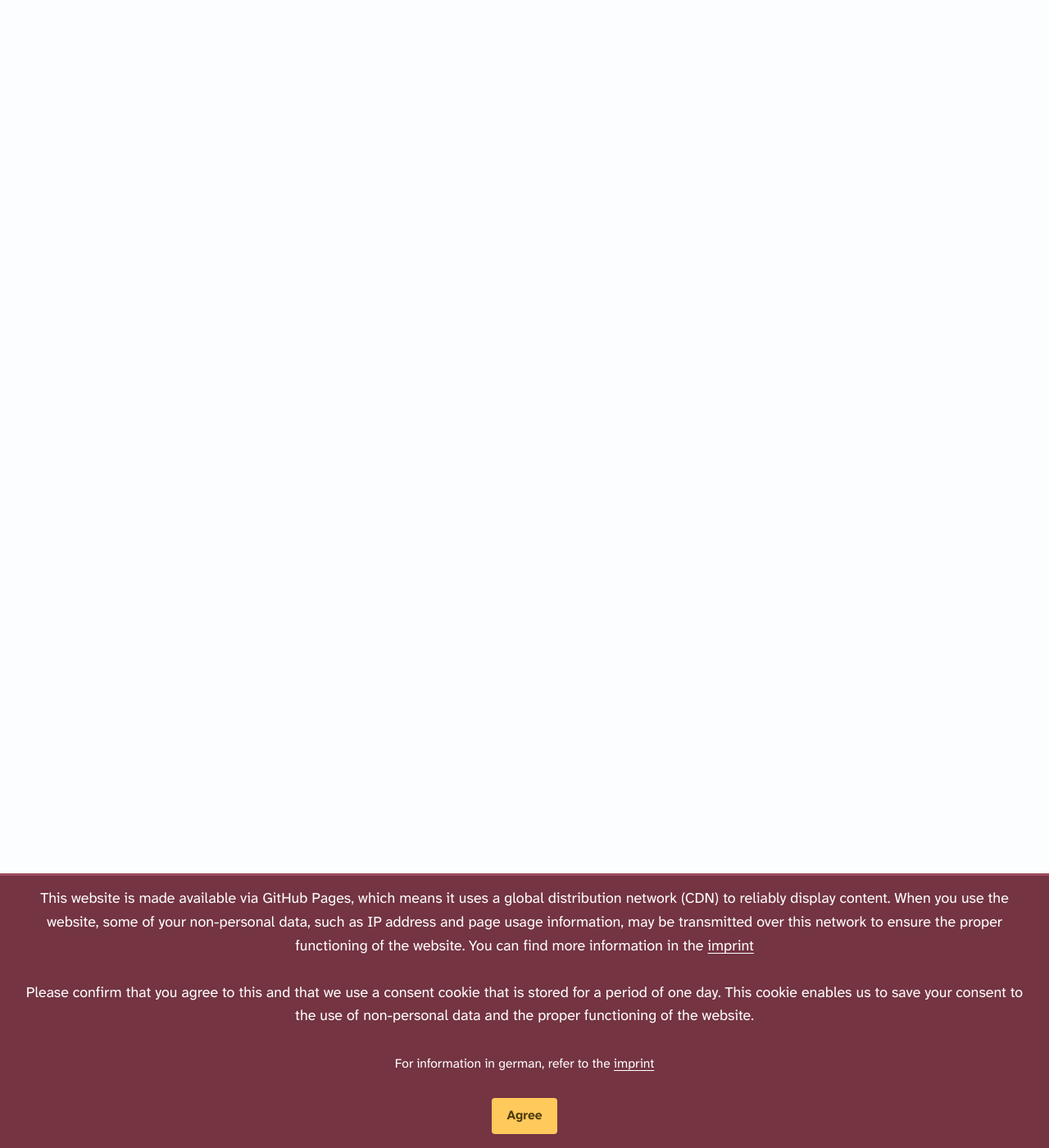
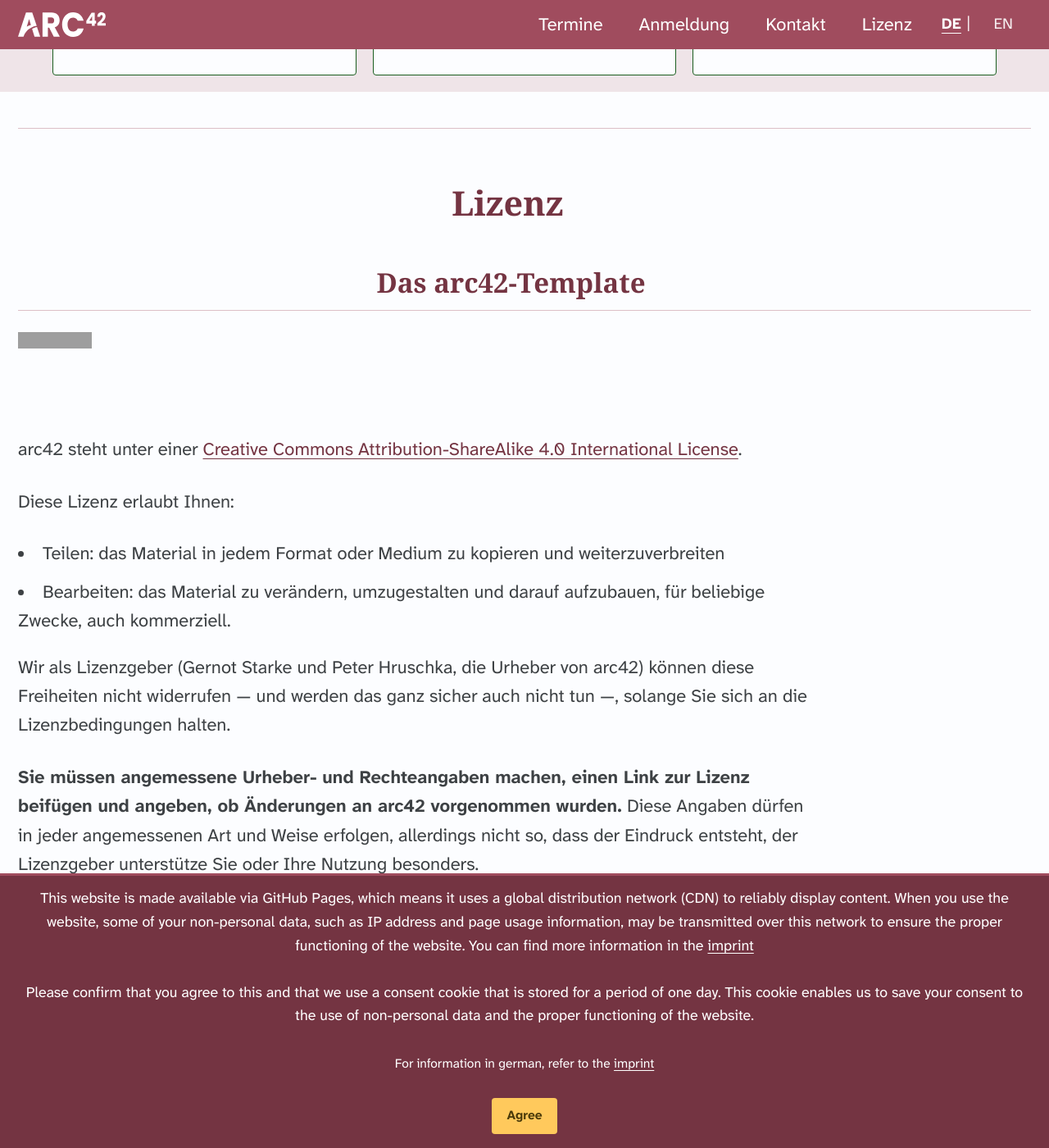
Before and after one commit to arc42/trainings.arc42.org-site, a Jekyll site: the page built from _pages/home-de.html, in a window 1280 px wide and 1400 px high, scrolled down 8503 px. Shown: the whole window at 82% size. Built offline with Jekyll 4.4.1, drawn with Linux system fonts in a browser that asks for light colours; cached includes are drawn as plain includes; some web fonts are replaced; some of the changed text lies outside the part shown; grey boxes are pictures that could not be loaded.

Commit message:
feat: German home page /de/
Replaces Task 1's /de/ placeholder with the real German home page — a
structural twin of _pages/home.html: same layout, same section ids
(training-dates, contact, license), same classes, same icons and the same
links. Only the language and the registration form URL differ
(/anmeldung/ instead of /registration/).

Two things the new page turned up in its English twin:

- The EN lead still routed German-language courses to /anmeldung/ mid-prose,
  contradicting every EN card below it, which routes to /registration/.
  From the English page registration is /registration/, full stop; the German
  path belongs to the masthead switch. The lead now points at the per-card
  delivery-language note instead.
- The license block re-opened its own <div id="main" role="main">
  <section class="page__content">, but layouts/page.html already wraps the
  page in exactly that — the page shipped two id="main" and two role="main"
  landmarks. Dropped the inner wrapper rather than copy the defect into the
  German twin. Visually neutral: the same descendant selectors match those
  paragraphs either way, and nothing references #main.

README.md and CRUSH.md: the site is bilingual now (EN at /, DE at /de/),
the masthead carries a DE|EN switch where the search toggle used to sit,
nav is per language via main/main_de, and timeline cards follow the page
language while the delivery language shows as a per-card note.

make check-links: exit 0 (38 internal links, 11 files, 0 failures).

Co-Authored-By: Claude Opus 5 <noreply@anthropic.com>
Claude-Session: https://claude.ai/code/session_0195Yyew7UWRRb3WPzUaNC3r

```diff
--- a/_pages/home-de.html
+++ b/_pages/home-de.html
@@ -1,30 +1,120 @@
 ---
-title: "arc42 Trainingstermine"
+title: "arc42 Trainings & Termine"
 layout: page
 permalink: /de/
 lang: de
 translation_url: /
 header:
-  # Same compact solid --deep band as the English home page (white on #743442,
-  # 9.08:1).
+  # Same compact solid --deep band as the English home page: white on #743442
+  # measures 9.08:1 outright (ADR-0002) — no photo, no overlay filter.
   overlay_color: "#743442"
 
 excerpt: >-
-  Praxisnahe Software-Architektur-Trainings — von den Menschen hinter arc42.
+  Software-Architektur-Trainings aus der Praxis — von den Köpfen hinter arc42.
 ---
 
 {%- comment -%}
-  PLACEHOLDER — Task 1 only. This page exists so that the German masthead nav and
-  the EN→DE switch have a live target and `make check-links` passes. Task 3
-  replaces the whole file with the real German home page. The three headings
-  carry the ids the DE nav links to (#training-dates, #contact, #license) —
-  without them html-proofer's hash check fails on the same links.
+  German twin of _pages/home.html. Same layout, same section ids
+  (training-dates, contact, license), same classes, same links — only the
+  language and the registration form URL (/anmeldung/ instead of /registration/)
+  differ. Keep the two files in sync structurally.
 {%- endcomment -%}
 
 <h1 id="training-dates">Termine</h1>
 
-<p class="timeline-lead">Die deutschsprachige Startseite entsteht gerade.</p>
+<p class="timeline-lead">
+  Alle kommenden arc42-Trainings in einer chronologischen Übersicht — zur
+  Buchung geht es über <a href="/anmeldung/">Anmeldung</a>. Trainings, die auf
+  Englisch durchgeführt werden, sind auf der jeweiligen Karte gekennzeichnet.
+</p>
 
-<h1 id="contact">Kontakt</h1>
+<div class="timeline">
+  {% include timeline_auto.html page_lang="de" %}
+</div>
+
+<hr class="section-sep">
+
+<section class="site-section alternative-color">
+
+  <h1 id="contact">Kontakt</h1>
+
+  <div class="notice--info">
+    <b>Bitte beachten Sie, wenn Sie uns kontaktieren:</b>
+  </div>
+
+    <div class="box-container">
+
+      <div class="box box--info box-third">
+        Wir verwenden Ihre personenbezogenen Daten (Name, E-Mail-Adresse)
+        ausschließlich, um Ihre Anfrage zu beantworten. Diese Daten werden im
+        Sinne der Europäischen Datenschutz-Grundverordnung <a href="https://en.wikipedia.org/wiki/General_Data_Protection_Regulation">DSGVO</a> nicht gespeichert, aufbewahrt oder weiterverarbeitet.
+      </div>
+
+      <div class="box box--info box-third">
+        Sie geben uns damit ausdrücklich Ihre Einwilligung, Ihre Daten für den
+        genannten Zweck zu verwenden.
+      </div>
+
+      <div class="box box--info box-third">
+        Sie nehmen ausdrücklich zur Kenntnis und willigen ein, dass einige der
+        Kontaktwege unverschlüsselte Kanäle nutzen — Ihre personenbezogenen Daten
+        könnten auf dem Transportweg daher sichtbar sein.
+      </div>
+
+    </div>
+
+
+  <hr>
+
+  <div class="box-container">
+
+    <div class="box box--success box-third">
+      Bitte beachten Sie <a href="/imprint">Impressum + Datenschutzerklärung</a>.
+    </div>
+
+    <div class="box box--success box-third">
+      <ul>
+        <li><a href="xmxaxixlxtxo:ixnxfxox@xaxrxcx4x2x.xdxex" onmouseover="this.href=this.href.replace(/x/g,'');"><i class="fa fa-fw fa-envelope"></i>E-Mail (unsere Adresse ist gegen Spam geschützt)</a></li>
+        <li>über den <a href="https://github.com/arc42/arc42-template/issues"><i class="fab fa-fw fa-github"></i>GitHub Issue-Tracker</a></li>
+        <li>bei <a href="https://stackoverflow.com/questions/tagged/arc42"><i class="fab fa-fw fa-stack-overflow"></i>Stackoverflow</a></li>
+      </ul>
+    </div>
+
+    <div class="box box--success box-third">
+      <b><i class="fab fa-linkedin"></i>LinkedIn</b>
+      <ul>
+        <li><a href="https://linkedin.com/in/gernotstarke">Gernot Starke</a></li>
+        <li><a href="https://www.linkedin.com/in/peterhruschka/">Peter Hruschka</a></li>
+      </ul>
+    </div>
+  </div>
+
+</section>
+
+<hr class="section-sep">
 
 <h1 id="license">Lizenz</h1>
+
+<h2 id="das-arc42-template">Das arc42-Template</h2>
+
+<p><a rel="license" href="https://creativecommons.org/licenses/by-sa/4.0/"><img alt="Creative-Commons-Lizenz" style="border-width:0" src="https://i.creativecommons.org/l/by-sa/4.0/88x31.png" /></a></p>
+
+<p><br /><br />
+  arc42 steht unter einer <a rel="license" href="https://creativecommons.org/licenses/by-sa/4.0/">Creative Commons Attribution-ShareAlike 4.0 International License</a>.</p>
+
+<p>Diese Lizenz erlaubt Ihnen:</p>
+
+<ul>
+  <li>Teilen: das Material in jedem Format oder Medium zu kopieren und weiterzuverbreiten</li>
+  <li>Bearbeiten: das Material zu verändern, umzugestalten und darauf aufzubauen, für beliebige Zwecke, auch kommerziell.</li>
+</ul>
+
+<p>Wir als Lizenzgeber (Gernot Starke und Peter Hruschka, die Urheber von arc42)
+  können diese Freiheiten nicht widerrufen — und werden das ganz sicher auch nicht tun —, solange Sie sich an die Lizenzbedingungen halten.</p>
+
+<p><strong>Sie müssen angemessene Urheber- und Rechteangaben machen, einen Link zur Lizenz beifügen und angeben, ob Änderungen an arc42 vorgenommen wurden.</strong> Diese Angaben dürfen in jeder angemessenen Art und Weise erfolgen, allerdings nicht so, dass der Eindruck entsteht, der Lizenzgeber unterstütze Sie oder Ihre Nutzung besonders.</p>
+
+<p>Wenn Sie das Material von arc42 verändern, umgestalten oder darauf aufbauen, müssen Sie Ihre Beiträge unter derselben Lizenz wie das Original verbreiten.</p>
+
+<h2 id="ihre-eigenen-inhalte">Ihre eigenen Inhalte</h2>
+<p>Ihre eigenen Inhalte können Sie völlig frei und nach Ihren eigenen Regeln nutzen oder veröffentlichen — auch dann, wenn sie in das arc42-Template eingebettet sind.</p>
```
Also changed, not shown: CRUSH.md (+16 -0 lines), README.md (+26 -3 lines), _pages/home.html (+11 -5 lines).
